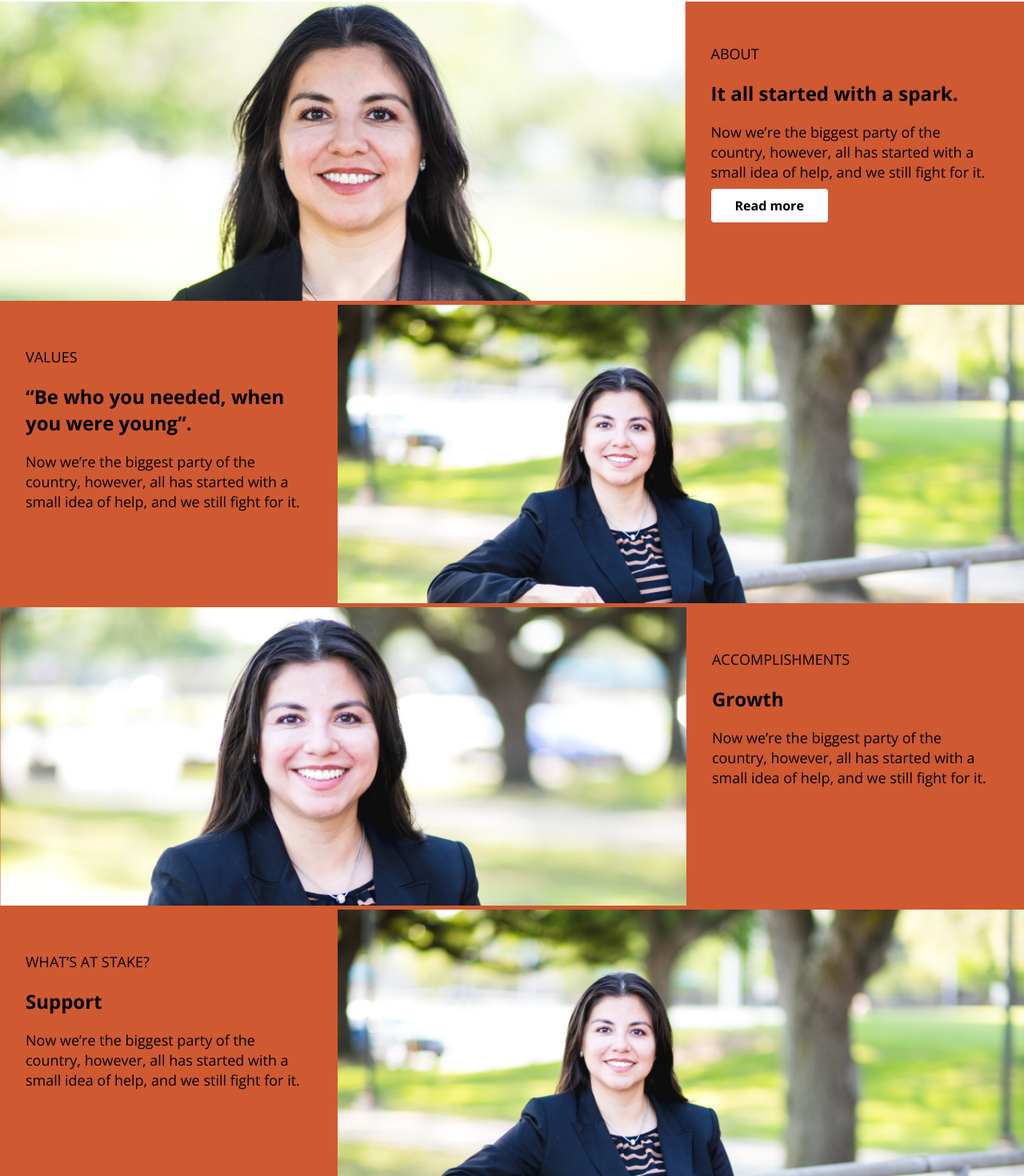
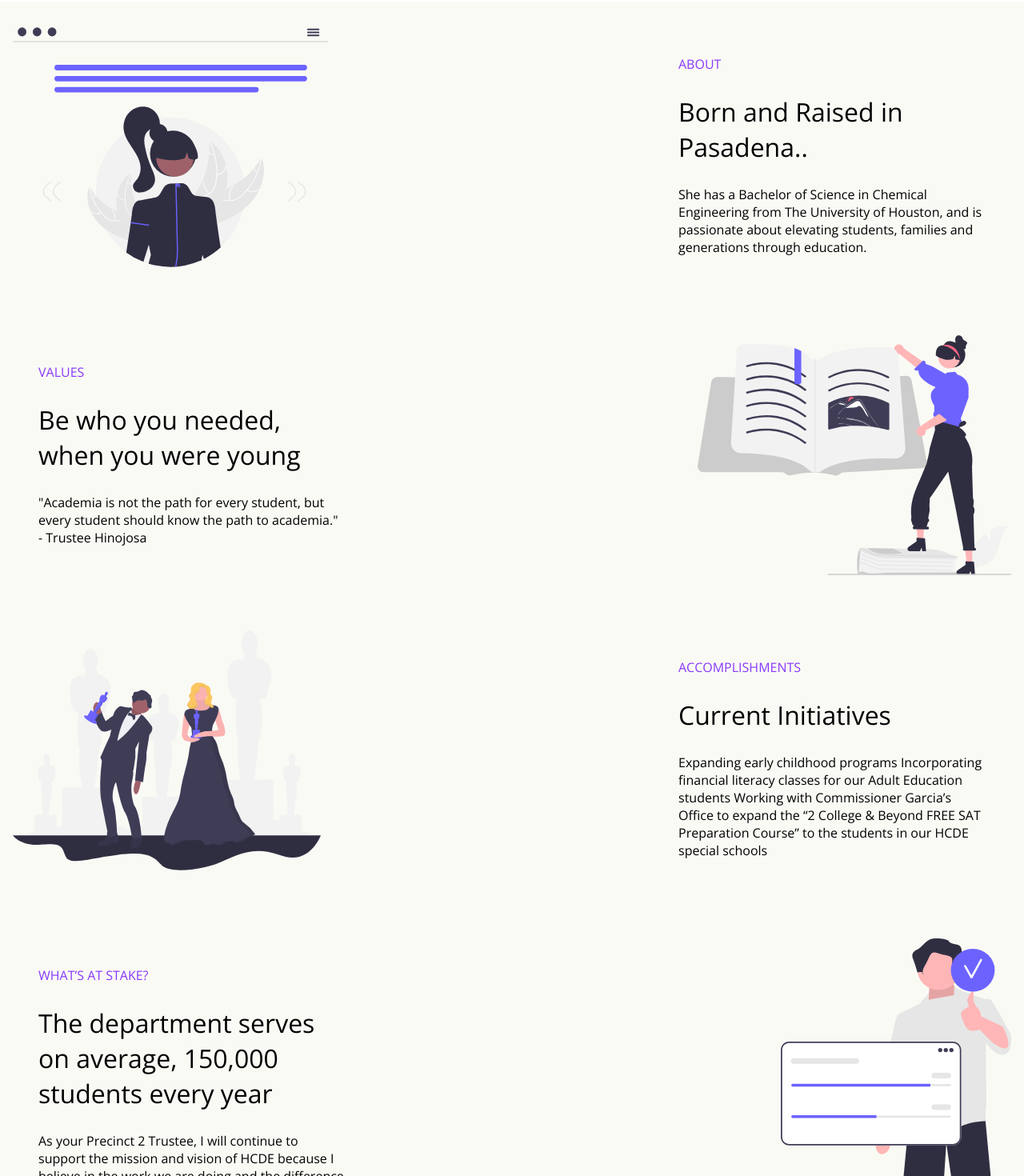
Before and after one commit to farzad528/amyhcde, a Next.js app: page / in a window 1280 px wide. Shown: the part 798-2268 px from the top of the page at 80% size. Built offline with nearby package versions, Linux system fonts and the light colour scheme.

Commit message:
about section new

```diff
--- a/components/template/AboutTemplate.jsx
+++ b/components/template/AboutTemplate.jsx
@@ -1,74 +1,102 @@
-import Image from 'next/image'
-import React from 'react'
-import styles from './AboutTemplate.module.css'
-import AmyAbout from '../../assets/amyAbout.png'
-import AmyValues from '../../assets/amyValues.png'
-import AmyAccomp from '../../assets/amyAccomp.png'
-import AmySupport from '../../assets/amySupport.png'
-import Link from 'next/link'
+import Image from "next/image";
+import React from "react";
+import styles from "./AboutTemplate.module.css";
+import AmyAbout from "../../assets/amyAbout.png";
+import AmyValues from "../../assets/amyValues.png";
+import AmyAccomp from "../../assets/amyAccomp.png";
+import AmySupport from "../../assets/amySupport.png";
+import about from "../../assets/about.svg";
+import accomplishments from "../../assets/accomplishments.svg";
+import stake from "../../assets/stake.svg";
+import values from "../../assets/values.svg";
+import Link from "next/link";
 
 const AboutTemplate = () => {
   return (
     <section className={styles.aboutTemplateContainer}>
-      <div className={styles.sectionTrack} id='about-id'>
+      <div className={styles.sectionTrack} id="about-id">
         <div className={styles.nextImgWrapper}>
-          <Image src={AmyAbout} height={400} className={styles.nextImage} />
+          <Image
+            src={about}
+            height={300}
+            alt="picture of about Amy"
+            className={styles.nextImage}
+          />
         </div>
         <div className={styles.sectionCard}>
-          <p>ABOUT</p>
-          <h2>It all started with a spark.</h2>
+          <p className={styles.sectionCardHeader}>ABOUT</p>
+          <h2>Born and Raised in Pasadena..</h2>
           <p>
-            Now we’re the biggest party of the country, however, all has started
-            with a small idea of help, and we still fight for it.
+            She has a Bachelor of Science in Chemical Engineering from The
+            University of Houston, and is passionate about elevating students,
+            families and generations through education.
           </p>
-          <Link href='/about'>Read more</Link>
+          {/* <Link href="/about">Read more</Link> */}
         </div>
       </div>
 
-      <div className={styles.sectionTrack} id='values-id'>
+      <div className={styles.sectionTrack} id="values-id">
         <div className={styles.sectionCard}>
-          <p>VALUES</p>
-          <h2>“Be who you needed, when you were young”.</h2>
+          <p className={styles.sectionCardHeader}>VALUES</p>
+          <h2>Be who you needed, when you were young</h2>
           <p>
-            Now we’re the biggest party of the country, however, all has started
-            with a small idea of help, and we still fight for it.
+            "Academia is not the path for every student, but every student
+            should know the path to academia." <br />- Trustee Hinojosa
           </p>
         </div>
         <div className={styles.nextImgWrapper}>
-          <Image src={AmyValues} height={400} className={styles.nextImage} />
+          <Image
+            src={values}
+            height={300}
+            alt="picture of amy's values"
+            className={styles.nextImage}
+          />
         </div>
       </div>
 
-      <div className={styles.sectionTrack} id='accomplishments-id'>
+      <div className={styles.sectionTrack} id="accomplishments-id">
         <div className={styles.nextImgWrapper}>
-          <Image src={AmyAccomp} height={400} className={styles.nextImage} />
+          <Image
+            src={accomplishments}
+            height={300}
+            alt="picture of Amy's accomplishments"
+            className={styles.nextImage}
+          />
         </div>
 
         <div className={styles.sectionCard}>
-          <p>ACCOMPLISHMENTS</p>
-          <h2>Growth</h2>
+          <p className={styles.sectionCardHeader}>ACCOMPLISHMENTS</p>
+          <h2>Current Initiatives </h2>
           <p>
-            Now we’re the biggest party of the country, however, all has started
-            with a small idea of help, and we still fight for it.
+            Expanding early childhood programs Incorporating financial literacy
+            classes for our Adult Education students Working with Commissioner
+            Garcia’s Office to expand the “2 College & Beyond FREE SAT
+            Preparation Course” to the students in our HCDE special schools
           </p>
         </div>
       </div>
 
-      <div className={styles.sectionTrack} id='stake-id'>
+      <div className={styles.sectionTrack} id="stake-id">
         <div className={styles.sectionCard}>
-          <p>WHAT’S AT STAKE?</p>
-          <h2>Support</h2>
+          <p className={styles.sectionCardHeader}>WHAT’S AT STAKE?</p>
+          <h2>The department serves on average, 150,000 students every year</h2>
           <p>
-            Now we’re the biggest party of the country, however, all has started
-            with a small idea of help, and we still fight for it.
+            As your Precinct 2 Trustee, I will continue to support the mission
+            and vision of HCDE because I believe in the work we are doing and
+            the difference it makes in the lives of Harris County citizens.
           </p>
         </div>
         <div className={styles.nextImgWrapper}>
-          <Image src={AmySupport} height={400} className={styles.nextImage} />
+          <Image
+            src={stake}
+            height={300}
+            alt="picture of about Amy"
+            className={styles.nextImage}
+          />
         </div>
       </div>
     </section>
-  )
-}
+  );
+};
 
-export default AboutTemplate
+export default AboutTemplate;
--- a/components/template/AboutTemplate.module.css
+++ b/components/template/AboutTemplate.module.css
@@ -2,7 +2,8 @@
   display: flex;
   justify-content: space-between;
   width: 100%;
-  background: #cf5931;
+  background: #fafaf5;
+  padding: 1rem;
 }
 
 .sectionCard {
@@ -11,12 +12,33 @@
   margin: 35px 32px;
 }
 
-.sectionCard p {
+.sectionCard > h2{
+  font-family: 'Open Sans';
+  font-style: normal;
+  font-weight: 400;
+  font-size: 32px;
+  line-height: 44px;
+  color: #000000;
+}
+
+/* .sectionCard p {
   font-family: 'Open Sans';
   font-style: normal;
   font-weight: 400;
   font-size: 18px;
   line-height: 25px;
+  color: #000000;
+} */
+
+.sectionCardHeader {
+  font-family: 'Open Sans';
+  font-style: normal;
+  font-weight: 400;
+  font-size: 16px;
+  line-height: 22px;
+
+  color: #8739FA;
+
 }
 
 .sectionCard a {
@@ -31,6 +53,11 @@
   margin-top: 50px;
 }
 
+.nextImgWrapper {
+  margin: 1rem 0;
+
+}
+
 @media only screen and (max-width: 600px) {
   .nextImgWrapper {
     display: none;
```
